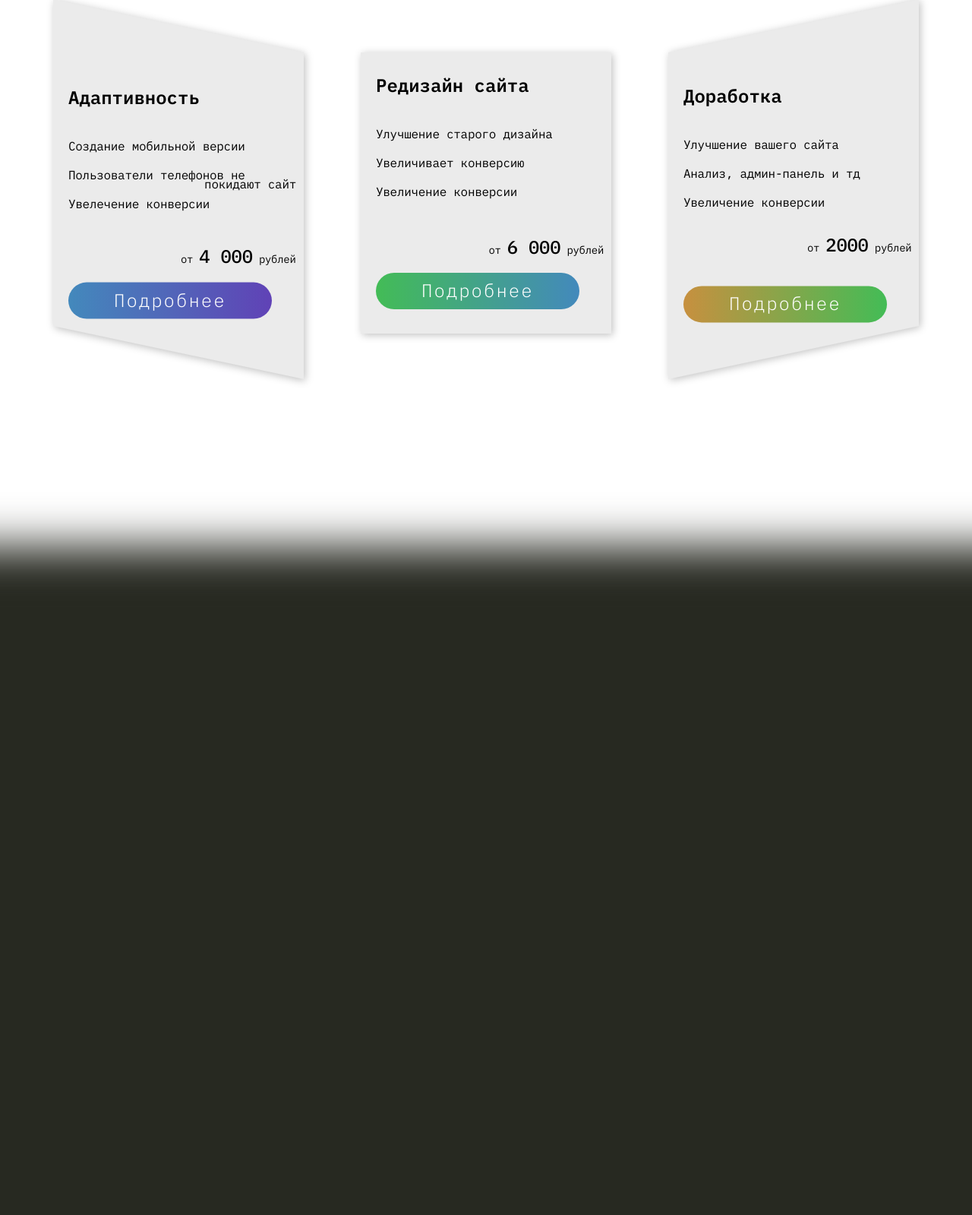
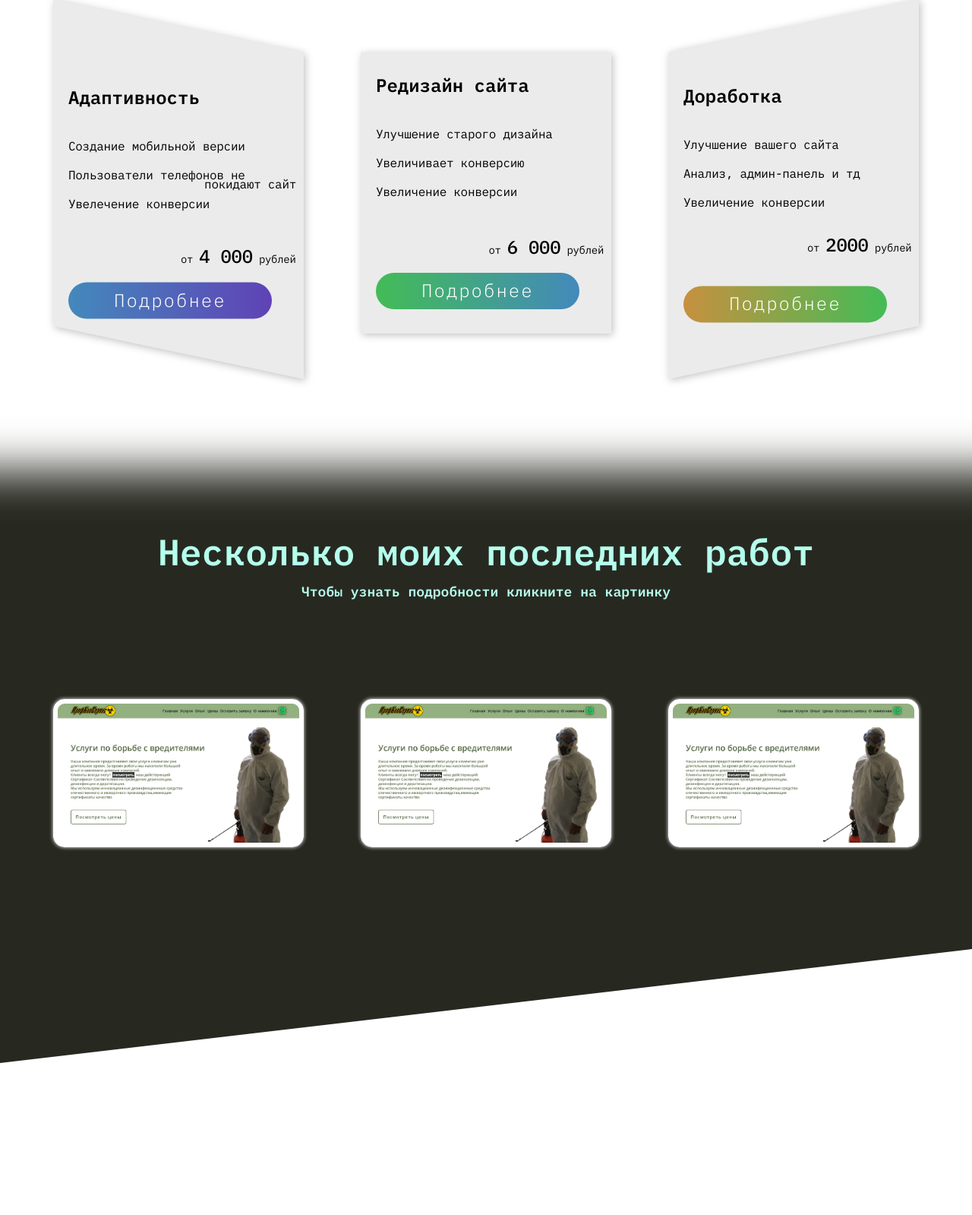
Before and after one commit to bobisdacool1/bobisdacool1.github.io, a PHP site: page / in a window 1280 px wide; the page is wider, and only the part inside the window is pictured. Shown: the part 1692-3291 px from the top of that part at 76% size. After the commit the page ends 3091 px from the top of that part, so only its background shows below. Run offline with PHP 8.4, Linux system fonts and the light colour scheme; some libraries are stand-ins or nearby versions.

Commit message:
works no popup

```diff
--- a/index.html
+++ b/index.html
@@ -120,7 +120,30 @@
     </div>
   </section>
   <section class="portfolio" id="portfolio">
-
+    <div class="container">
+      <h1>Несколько моих последних работ</h1>
+      <h3>Чтобы узнать подробности кликните на картинку</h3>
+      <div class="works-wrap">
+        <div class="work-item">
+          <div class="work-item-hidden">
+            <h4>ПрофБиоСервис</h4>
+            <a href="" class="button">Сроки, стоимость и тд</a>
+          </div>
+        </div>
+        <div class="work-item">
+          <div class="work-item-hidden">
+            <h4>ПрофБиоСервис</h4>
+            <a href="" class="button">Сроки, стоимость и тд</a>
+          </div>
+        </div>
+        <div class="work-item">
+          <div class="work-item-hidden active">
+            <h4>ПрофБиоСервис</h4>
+            <a href="" class="button">Сроки, стоимость и тд</a>
+          </div>
+        </div>
+      </div>
+    </div>
   </section>
   <script src="https://kit.fontawesome.com/3c507bb95c.js" crossorigin="anonymous"></script>
   <script src="js/jquery.min.js"></script>
--- a/js/main.js
+++ b/js/main.js
@@ -0,0 +1,3 @@
+$('.work-item').on('hover', function(){
+  $(this).toggleClass('active')
+})
--- a/sass/blocks/_portfolio.sass
+++ b/sass/blocks/_portfolio.sass
@@ -1,18 +1,103 @@
 .portfolio
   background: #272921
+  margin-top: 200px
   position: relative
-  display: flex
-  margin-top: 300px
+  min-height: 700px!important
   &::before
-    position: relative
-    content: '2'
-    background: #272921
+    content: ''
+    position: absolute
+    z-index: -1
     width: 150vw
-    margin-bottom: 10px
     overflow: hidden
     height: 150px
-    top: -80px
-    z-index: -1
+    margin-top: -80px
     left: 50%
     margin-left: -75vw
+    background: #272921
     filter: blur(30px)
+  &::after
+    content: ''
+    position: absolute
+    bottom: 0
+    width: 0
+    height: 0
+    border-style: solid
+    border-width: 0 0 150px 100vw
+    border-color: transparent transparent #fff transparent
+  h1, h3
+    text-align: center
+    font-weight: 600
+    color: $lc
+  h1
+    font-size: 48px
+    margin-bottom: 15px
+  h3
+    margin: 0
+    font-size: 18px
+  .works-wrap
+    display: flex
+    justify-content: space-between
+    align-items: center
+    margin-top: 130px
+  .work-item
+    position: relative
+    width: 330px
+    height: 195px
+    background-image: url(../img/ProfBioService.jpg)
+    background-repeat: no-repeat
+    background-size: cover
+    background-position: center
+    border-radius: 15px
+    border: 6px solid #fff
+    transition: 0.5s
+    box-shadow: 0px 0px 5px #fff
+    &:hover
+      cursor: pointer
+      transform: scale(1.2)
+      box-shadow: 0px 0px 20px #583DFF
+    &:hover .work-item-hidden
+      opacity: 1
+    &::after
+      content: ''
+      position: absolute
+      background: inherit
+      top: 0
+      bottom: 0
+      left: 0
+      right: 0
+      transform: scale(1.1)
+      filter: blur(10px)
+      transition: 0.5s
+      transition-delay: 0.2s
+      z-index: 0
+      opacity: 0
+    &:hover::after
+      opacity: 1
+    &-hidden
+      opacity: 0
+      z-index: 4
+      transition-delay: 0.2s
+      h4
+        font-size: 24px
+        text-align: center
+        letter-spacing: 0.2em
+        font-style: italic
+        position: absolute
+        left: 50%
+        margin-left: -125px
+        z-index: 3
+      .button
+        position: absolute
+        bottom: 20px
+        color: #000
+        font-size: 16px
+        border-radius: 10px
+        border: 1px solid #000
+        padding: 15px 30px
+        z-index: 3
+        margin-left: -132px
+        left: 50%
+  .work-item.active::after
+    transition-delay: 1s
+  .work-item.active .work-item-hidden
+    transition-delay: 1s
```
Also changed, not shown: css/main.css, img/ProfBioService.jpg (added), 1 other file.
